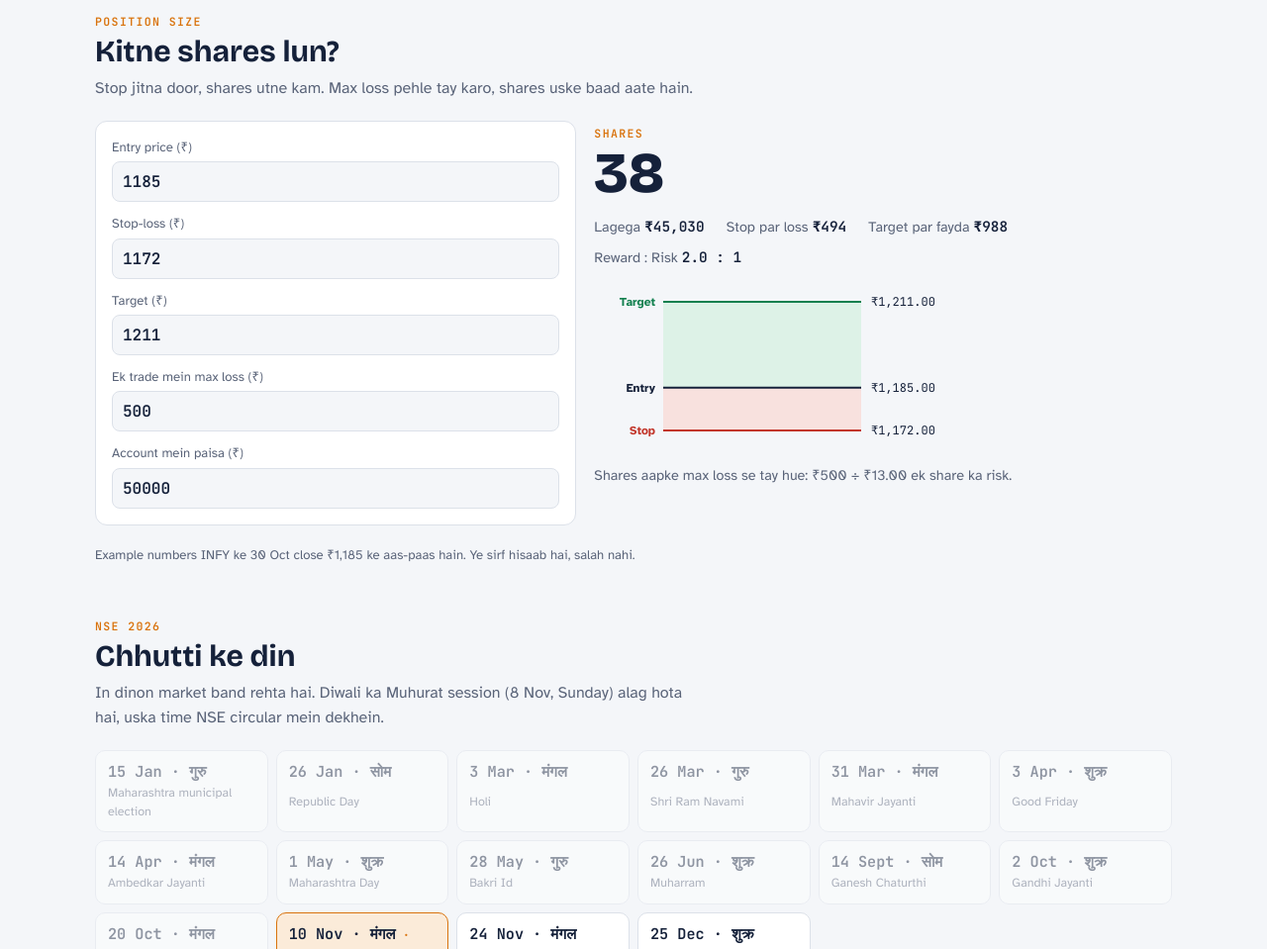
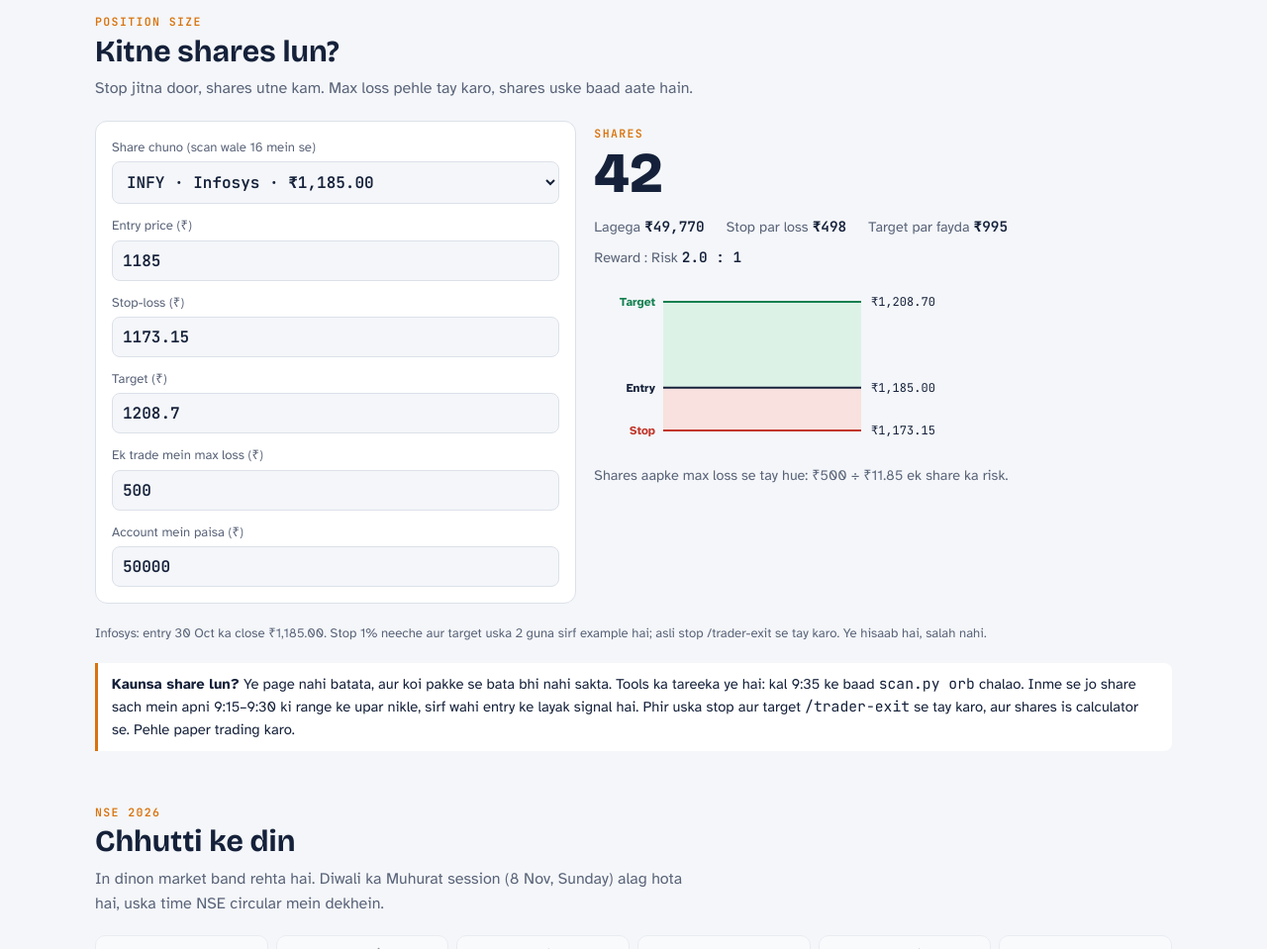
Before and after one commit to Bishaltureha/nifty-50-day-trader, a plain HTML site: page index.html in a window 1280 px wide. Shown: the part 3740-4699 px from the top of the page at 99% size. Drawn offline with nearby package versions, Linux system fonts and the light colour scheme.

Commit message:
Add share picker to the position-size calculator
Co-Authored-By: Claude Opus 5.5 <noreply@anthropic.com>

```diff
--- a/index.html
+++ b/index.html
@@ -154,7 +154,7 @@ section { display: grid; gap: 20px; min-width: 0 }
 .form { display: grid; gap: 12px; background: var(--card); border: 1px solid var(--line); border-radius: 12px; padding: 16px }
 .field { display: grid; gap: 4px }
 .field label { font-size: .82rem; color: var(--muted) }
-.field input { font: 600 1rem var(--mono); padding: 9px 10px; border: 1px solid var(--line); border-radius: 8px; background: var(--paper); color: var(--ink); width: 100% }
+.field input, .field select { font: 600 1rem var(--mono); padding: 9px 10px; border: 1px solid var(--line); border-radius: 8px; background: var(--paper); color: var(--ink); width: 100% }
 .result { display: grid; gap: 14px }
 .big { font: 800 clamp(2.4rem, 7vw, 3.6rem)/1 var(--display) }
 .result .row { display: flex; flex-wrap: wrap; gap: 8px 22px; font-size: .9rem; color: var(--muted) }
@@ -367,9 +367,10 @@ body{margin:0}[hidden]{display:none!important}img{max-width:100%}
     </div>
     <div class="calc">
       <form class="form" id="calcForm">
+        <div class="field"><label for="cSym">Share chuno (scan wale 16 mein se)</label><select id="cSym"></select></div>
         <div class="field"><label for="cEntry">Entry price (₹)</label><input id="cEntry" type="number" step="0.05" min="0" value="1185" inputmode="decimal"></div>
-        <div class="field"><label for="cStop">Stop-loss (₹)</label><input id="cStop" type="number" step="0.05" min="0" value="1172" inputmode="decimal"></div>
-        <div class="field"><label for="cTarget">Target (₹)</label><input id="cTarget" type="number" step="0.05" min="0" value="1211" inputmode="decimal"></div>
+        <div class="field"><label for="cStop">Stop-loss (₹)</label><input id="cStop" type="number" step="0.05" min="0" value="1173.15" inputmode="decimal"></div>
+        <div class="field"><label for="cTarget">Target (₹)</label><input id="cTarget" type="number" step="0.05" min="0" value="1208.85" inputmode="decimal"></div>
         <div class="field"><label for="cRisk">Ek trade mein max loss (₹)</label><input id="cRisk" type="number" step="50" min="0" value="500" inputmode="decimal"></div>
         <div class="field"><label for="cCash">Account mein paisa (₹)</label><input id="cCash" type="number" step="1000" min="0" value="50000" inputmode="decimal"></div>
       </form>
@@ -380,7 +381,8 @@ body{margin:0}[hidden]{display:none!important}img{max-width:100%}
         <p id="rNote" style="font-size:.9rem;color:var(--muted)"></p>
       </div>
     </div>
-    <p style="font-size:.82rem;color:var(--muted)">Example numbers INFY ke 30 Oct close ₹1,185 ke aas-paas hain. Ye sirf hisaab hai, salah nahi.</p>
+    <p style="font-size:.82rem;color:var(--muted)" id="calcFoot"></p>
+    <div class="callout"><b>Kaunsa share lun?</b> Ye page nahi batata, aur koi pakke se bata bhi nahi sakta. Tools ka tareeka ye hai: kal 9:35 ke baad <span class="mono">scan.py orb</span> chalao. Inme se jo share sach mein apni 9:15–9:30 ki range ke upar nikle, sirf wahi entry ke layak signal hai. Phir uska stop aur target <span class="mono">/trader-exit</span> se tay karo, aur shares is calculator se. Pehle paper trading karo.</div>
   </section>
 
   <!-- ===== holidays ===== -->
@@ -674,7 +676,21 @@ function renderIndex() {
 }
 
 renderIndex(); renderFilters(); renderGrid("all"); renderHol(); renderCmds();
-document.getElementById("calcForm").addEventListener("input", calc);
+/* share picker: fills entry with the 30 Oct close, an example stop 1% below and a 2R target */
+const r05 = x => Math.round(x * 20) / 20;
+function pickShare() {
+  const h = DATA.hits.find(x => x.symbol === document.getElementById("cSym").value); if (!h) return;
+  const stop = r05(h.price * 0.99), target = r05(h.price + 2 * (h.price - stop));
+  document.getElementById("cEntry").value = h.price; document.getElementById("cStop").value = stop; document.getElementById("cTarget").value = target;
+  document.getElementById("calcFoot").textContent = (NAMES[h.symbol] || h.symbol) + ": entry 30 Oct ka close " + inr(h.price) +
+    ". Stop 1% neeche aur target uska 2 guna sirf example hai; asli stop /trader-exit se tay karo. Ye hisaab hai, salah nahi.";
+  calc();
+}
+(() => { const s = document.getElementById("cSym");
+  DATA.hits.forEach(h => { const o = document.createElement("option"); o.value = h.symbol; o.textContent = h.symbol.replace(".NS", "") + " · " + (NAMES[h.symbol] || "") + " · " + inr(h.price); s.appendChild(o); });
+  s.addEventListener("change", pickShare); })();
+document.getElementById("calcForm").addEventListener("input", e => { if (e.target.id !== "cSym") calc(); });
+pickShare();
 document.getElementById("calcForm").addEventListener("submit", e => e.preventDefault());
 calc(); tick(); setInterval(tick, 1000);
 </script>
```
